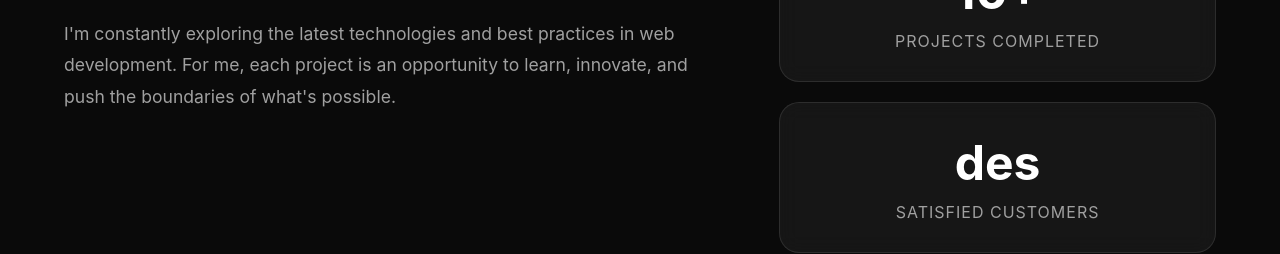
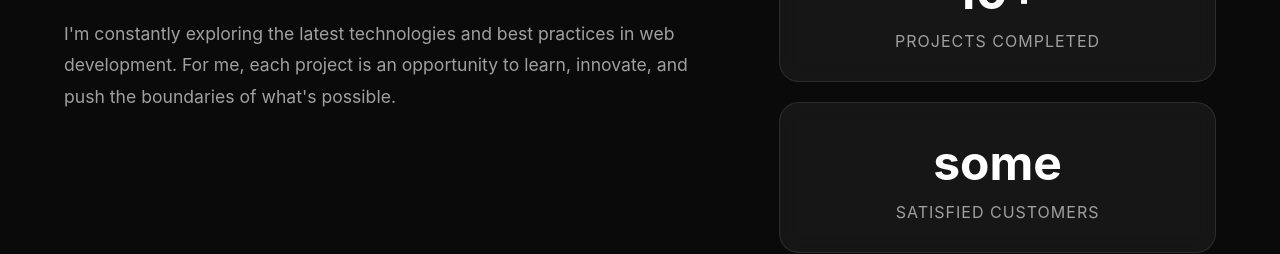
Before and after one commit to christiandoh/portfolio, a React (Create React App) app: page / in a window 1280 px wide. Shown: the part 1260-1514 px from the top of the page. Built offline with nearby package versions, Linux system fonts and the light colour scheme; the HTML template or start-up script is replaced by a standard one.

Commit message:
Change counter text from 'des' to 'some'

```diff
--- a/src/components/About.js
+++ b/src/components/About.js
@@ -93,7 +93,7 @@ const About = () => {
                 animate={inView ? { opacity: 1, scale: 1 } : {}}
                 transition={{ duration: 0.5, delay: 0.9 }}
               >
-                <span className="counter">des</span>
+                <span className="counter">some</span>
               </motion.div>
               <div className="stat-label">Satisfied Customers</div>
             </div>
```
